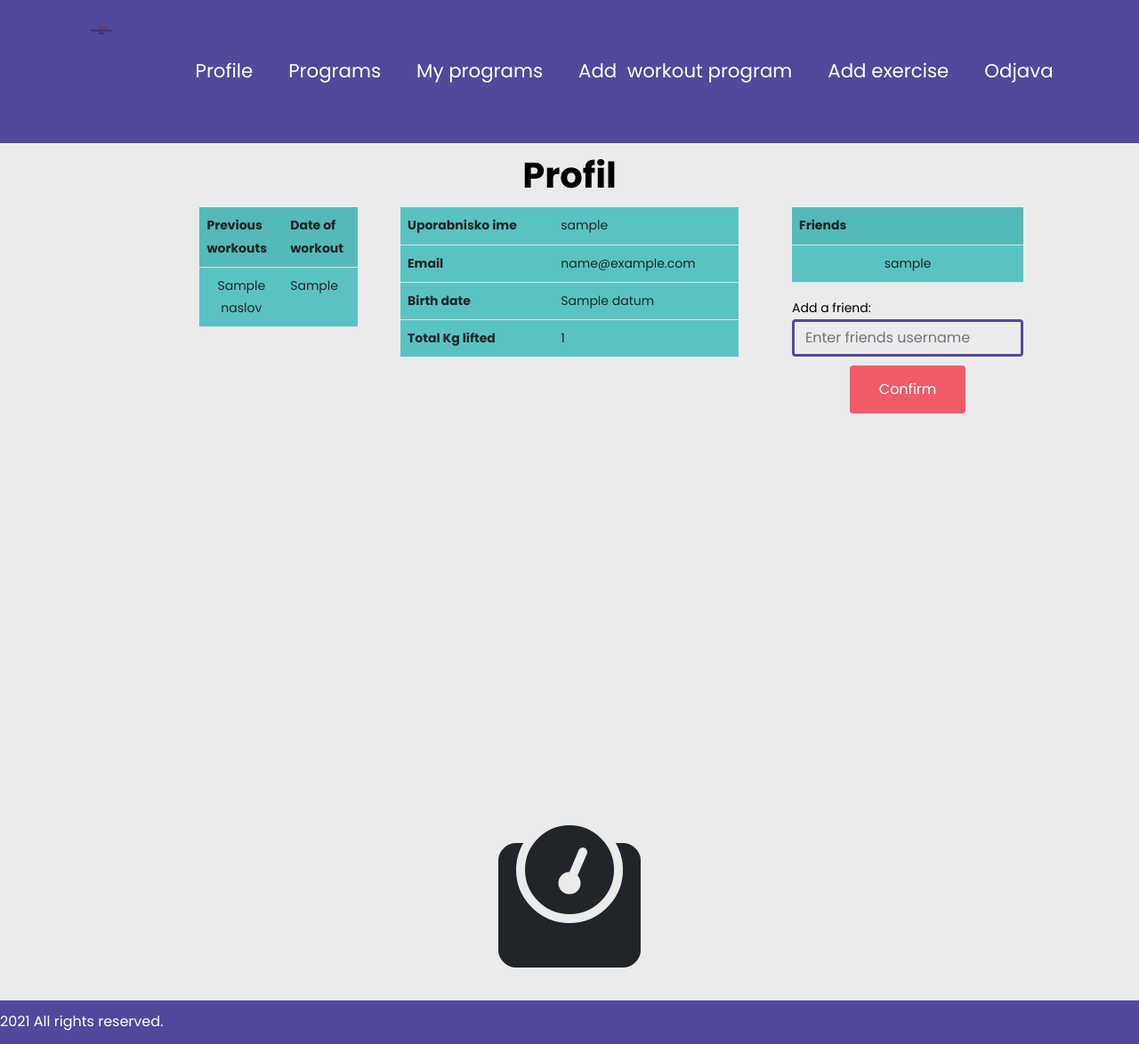
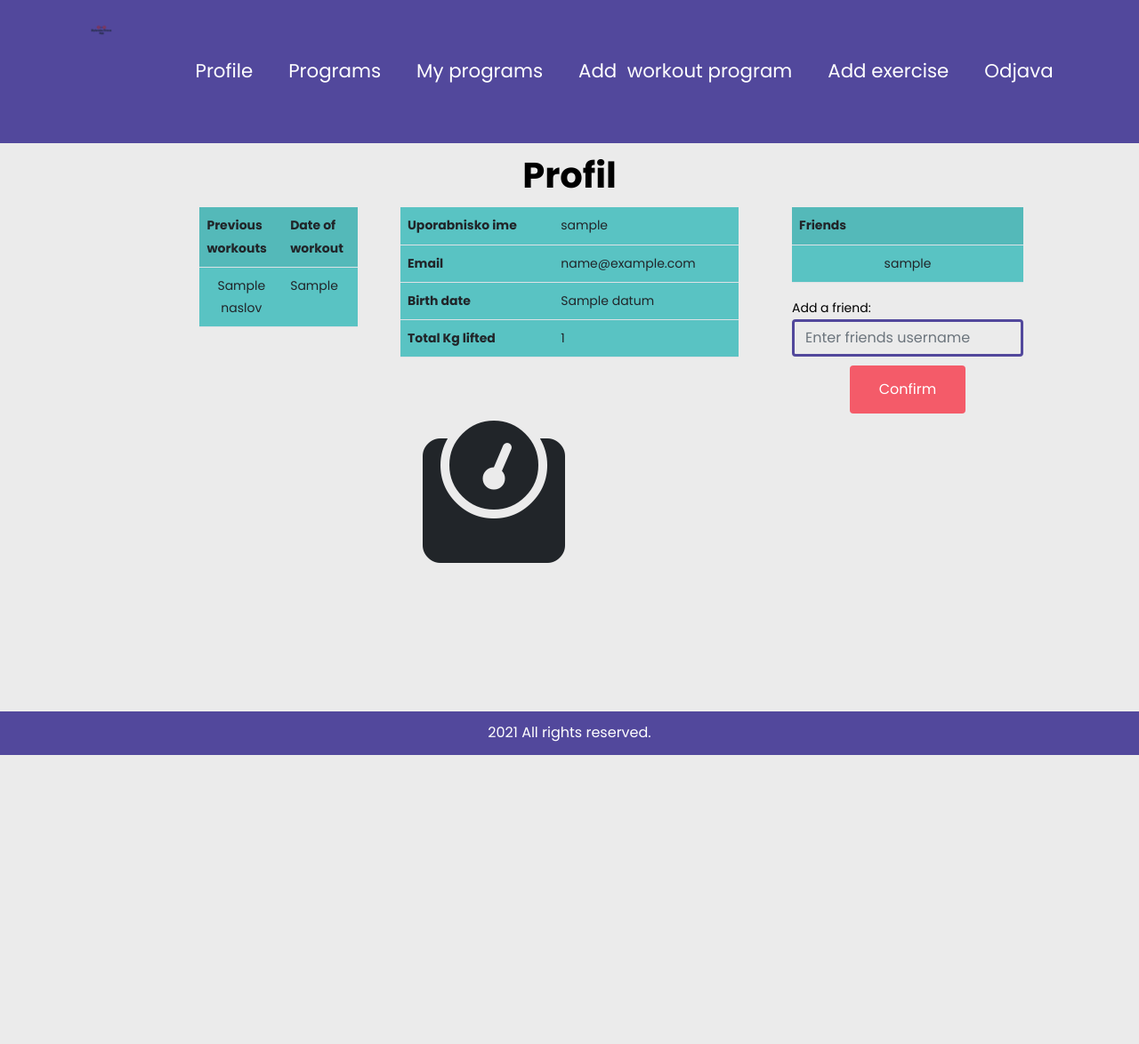
Before and after one commit to jarcM/Diplomska, a Node project: template app_server/views/trenutniProfil.hbs in a window 1280 px wide. Shown: the whole page at 89% size. After the commit the page ends 849 px from the top, so only its background shows below. Run offline with Node 20 templates, Linux system fonts and the light colour scheme; the template is opened without the code that fills it: most values are stand-ins (such as "Sample title", 1, 10 or a date in 2020); some libraries are stand-ins or nearby versions.

Commit message:
position button

```diff
--- a/app_server/views/trenutniProfil.hbs
+++ b/app_server/views/trenutniProfil.hbs
@@ -42,11 +42,15 @@
                         </tr>
                     </table>
                 </div>
+                <div style="display: flex" >
+                    <button class="btn"><i onclick="window.location='/addWeight'" class="fas fa-weight fa-10x"></i></button>
+                </div>
                 <div class="row">
                     <div class="col"></div>
                 </div>
             </div>
-            <div class="column">
+
+            <div class="col">
                 <form id="dodajPrijatelja" action="" method="post" role="form">
                         <div class="container bg-light2 flex-wrapper">
                             <div class="container">
@@ -71,10 +75,8 @@
                                     </div>
                                 </div>
                             </div>
-                        </div>
                 </form>
             </div>
-        <button class="btn"><i onclick="window.location='/addWeight'" class="fas fa-weight fa-10x"></i></button>
 
-    </div>
+        </div>
 </div>
--- a/public/stylesheets/style2.css
+++ b/public/stylesheets/style2.css
@@ -880,7 +880,7 @@ a:hover {
   float: left;
   font-size: 12pt;
   color: #ffffff;
-  margin-top:-200px
+  margin-top:-200px;
   text-align: center;
   padding: 10px 0px;
   background-color: #52489C;
```
